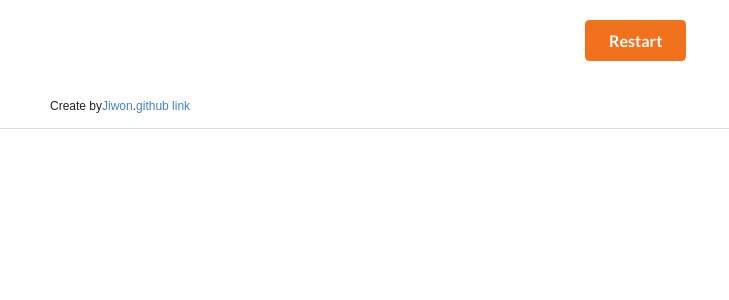
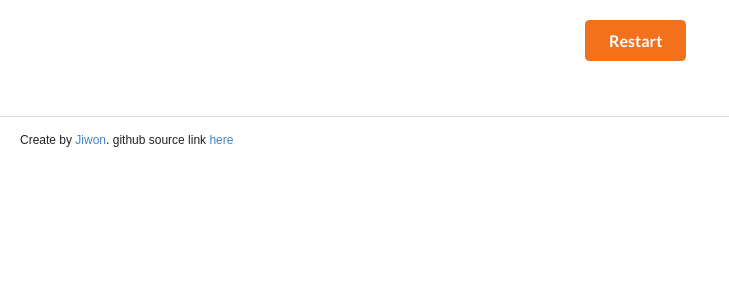
Before and after one commit to khaki4/react-tetris, a React (Create React App) app: page /playground in a window 1280 px wide. Shown: the top 300 px of the page, without its empty margins (0-729 px from the left). Built offline with nearby package versions, Linux system fonts and the light colour scheme; a web font is replaced by a local one.

Commit message:
Jiwon ::  personal info 추가.

```diff
--- a/src/App.css
+++ b/src/App.css
@@ -89,7 +89,7 @@ table {
   float: left;
   width: 20px;
   height: 20px;
-  border: 1px solid #999
+  border: 1px solid #cecece;
 }
 
 .blockmold_unit.filled {
@@ -148,7 +148,7 @@ table {
   margin: 20px;
 }
 .personal-info {
-  padding-left: 50px;
+  padding-left: 20px;
   font-family: 'Aldrich', sans-serif;
   font-size: 12px;
 }
--- a/src/components/GameManager.js
+++ b/src/components/GameManager.js
@@ -2,6 +2,7 @@ import React, { PureComponent } from 'react';
 import { connect } from 'react-redux';
 import GameBoard from './GameBoard';
 import NextBlockSection from './NextBlockSection'
+import PersonalInfo from './PersonalInfo'
 import {
   startGame,
   endGame,
@@ -132,12 +133,9 @@ class PlayGround extends PureComponent {
           />
           {!this.props.isGameStart && <button className="ui orange button btn-restart" onClick={this.gameStart}>Restart</button>}
         </div>
-        <div className="personal-info">
-          <p>Create by
-            <a href="mailto:4dakto@gmail.com">Jiwon</a>.
-            <a href="https://github.com/khaki4/react-tetris">github link</a></p>
-        </div>
+
         <div className="ui divider"></div>
+        <PersonalInfo />
       </div>
     );
   }
--- /dev/null
+++ b/src/components/PersonalInfo.js
@@ -0,0 +1,14 @@
+import React from 'react'
+
+const PersonalInfo = () => {
+  return (
+    <div className="personal-info">
+      <p>Create by&nbsp;
+        <a href="mailto:4dakto@gmail.com">Jiwon</a>.
+        github source link&nbsp;
+        <a href="https://github.com/khaki4/react-tetris">here</a></p>
+    </div>
+  )
+}
+
+export default PersonalInfo
```
